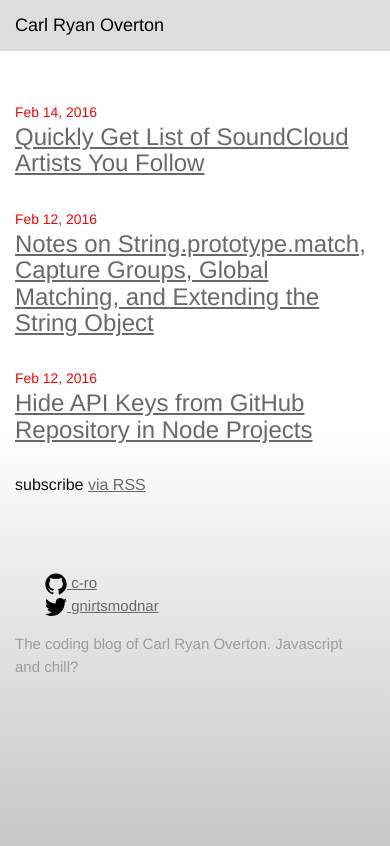
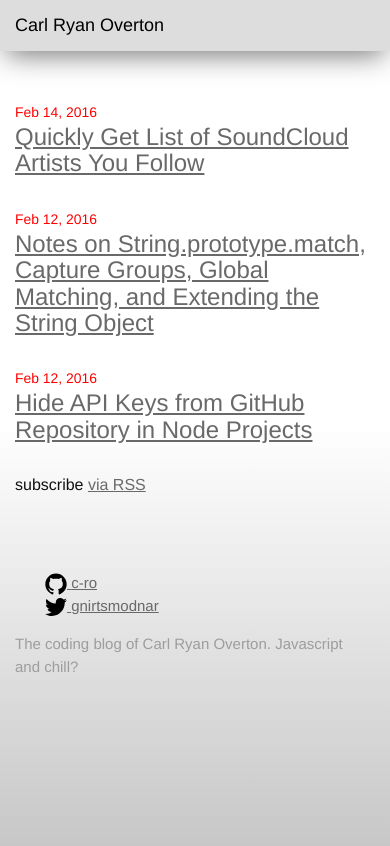
Before and after one commit to c-ro/blog, a Jekyll site: the page built from index.html, in a window 390 px wide. Shown: the top 846 px of the page. Built offline with Jekyll 4.4.1, drawn with Linux system fonts in a browser that asks for light colours.

Commit message:
Styling: navbar box shadow, creepy drawing of my head.

```diff
--- a/_includes/header.html
+++ b/_includes/header.html
@@ -17,16 +17,16 @@
                     <li class="blog">
                         <a href="http://c-ro.github.io/blog/">Blog</a>
                     </li>
-                    <li>
+                    <li class="portfolio">
                         <a href="http://c-ro.github.io/#/portfolio">Portfolio</a>
                     </li>
-                    <li>
+                    <li class="resume">
                         <a href="http://c-ro.github.io/#/resume">Resume</a>
                     </li>
-                    <li>
+                    <li class="photo">
                         <a href="http://carltography.tumblr.com" target="new">Photo</a>
                     </li>
-                    <li>
+                    <li class="contact">
                         <a href="http://c-ro.github.io/#/contact">Contact & Social</a>
                     </li>
                 </ul>
@@ -34,5 +34,8 @@
             <!-- /.navbar-collapse -->
         </div>
         <!-- /.container -->
+        <div>
+            <img src="http://i.imgur.com/pAcT50x.png" class="head">
+        </div>
     </nav>
 </header>
--- a/_sass/_base.scss
+++ b/_sass/_base.scss
@@ -42,6 +42,36 @@
   filter: progid:DXImageTransform.Microsoft.gradient( startColorstr='#9dd53a', endColorstr='#7cbc0a',GradientType=0 ); /* IE6-9 */
 }
 
+.portfolio {
+}
+
+.resume {
+
+}
+
+.photo {
+
+}
+
+.contact {
+
+}
+
+.head{
+    z-index: 50000;
+    position: absolute;
+    left: 77%;
+    top: 0%;
+    height: 22em;
+    width: 16em;
+}
+
+.navbar {
+    -webkit-box-shadow: 0px 10px 28px -6px rgba(0,0,0,0.54);
+    -moz-box-shadow: 0px 10px 28px -6px rgba(0,0,0,0.54);
+    box-shadow: 0px 10px 28px -6px rgba(0,0,0,0.54);
+}
+
 /**
  * Set `margin-bottom` to maintain vertical rhythm
  */
@@ -61,6 +91,8 @@
     max-width: 100%;
     vertical-align: middle;
 }
+
+
 
 
 
--- a/css/main.scss
+++ b/css/main.scss
@@ -44,6 +44,12 @@
     }
 }
 
+@media screen and (max-width: 900px) {
+    .head {
+    	display: none;
+    }
+}
+
 
 
 // Import partials from `sass_dir` (defaults to `_sass`)
```
Also changed, not shown: _includes/carlhead.gif (added), _includes/carlhead.png (added), _includes/shadow.png (added).
